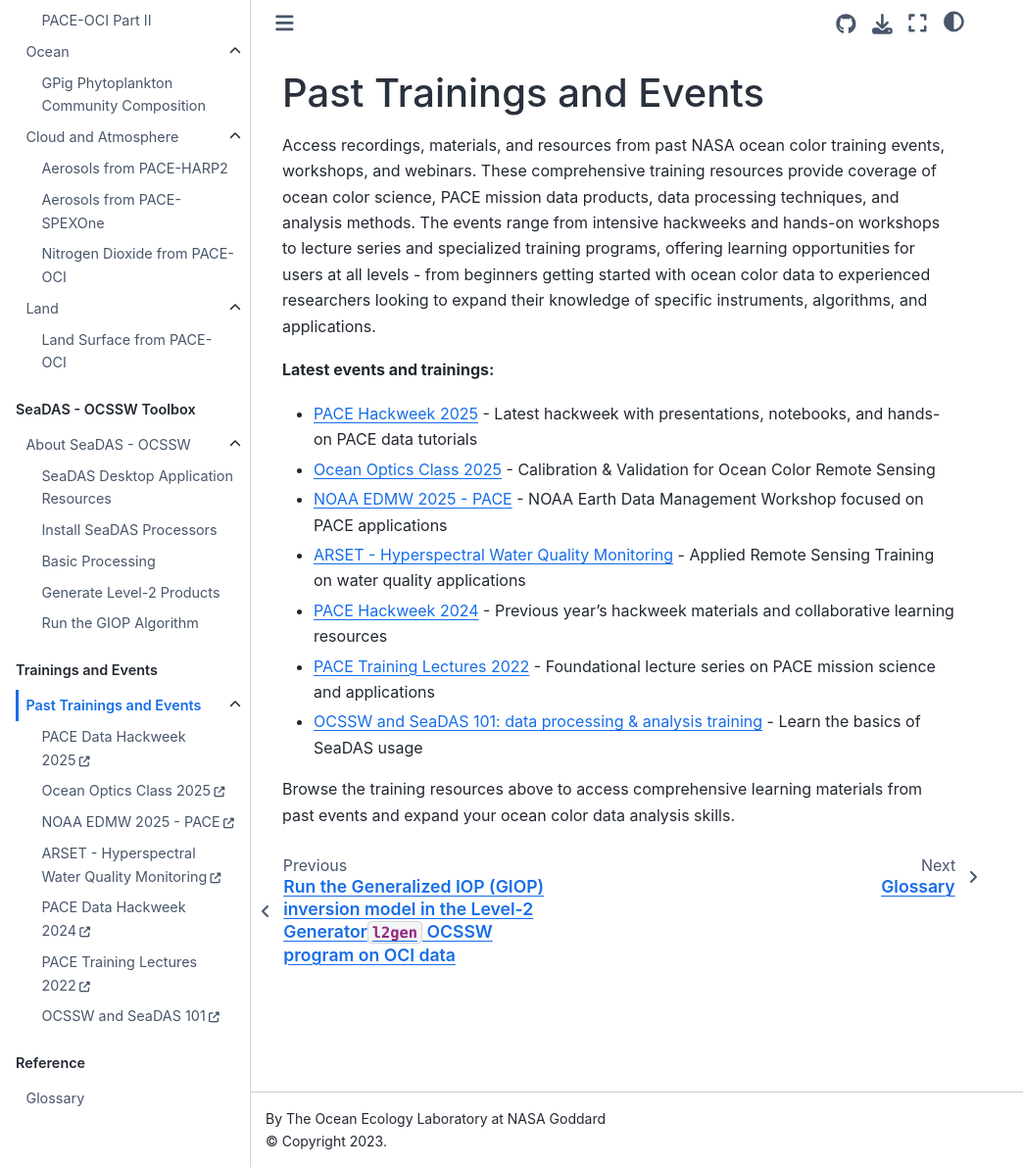
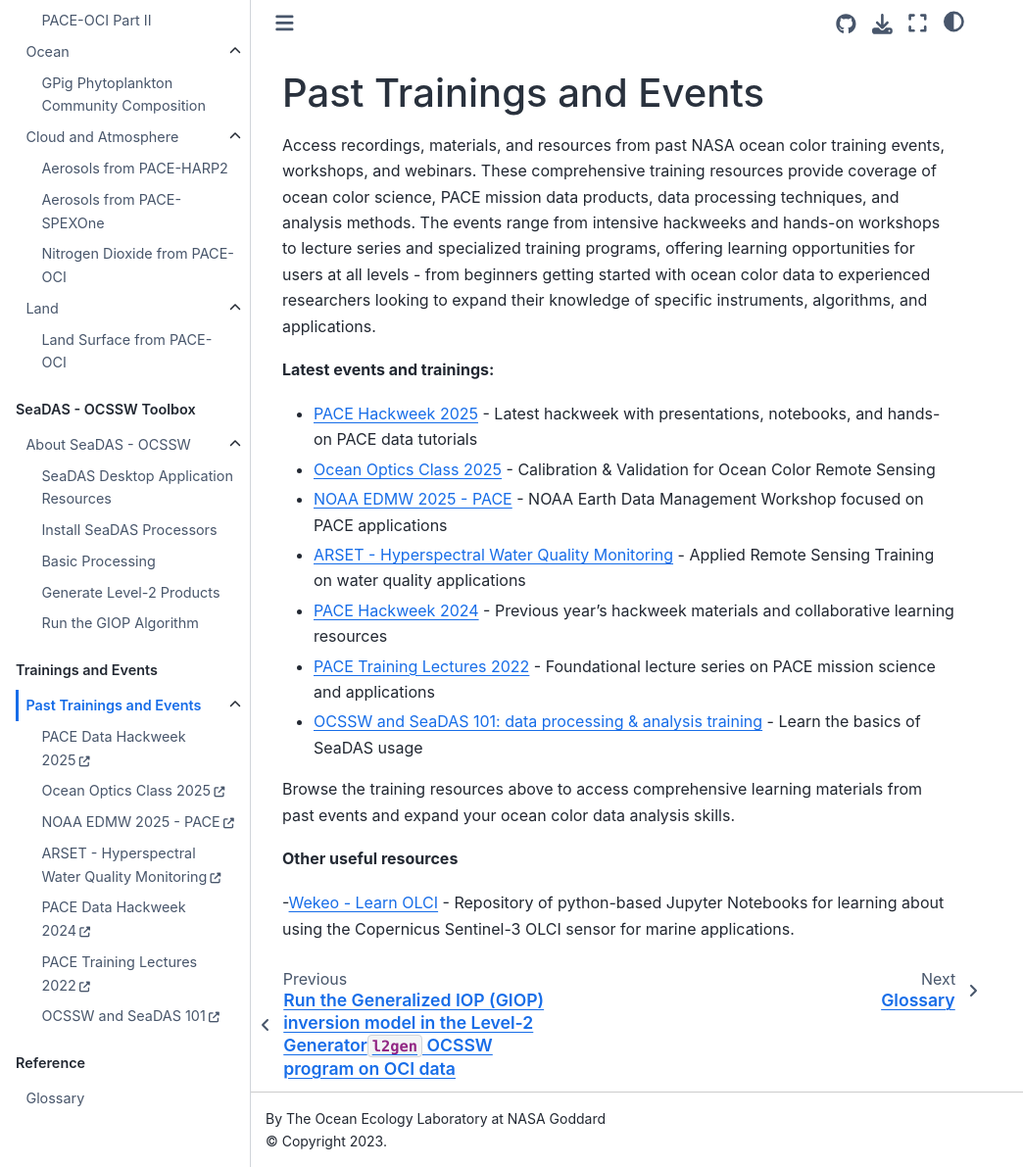
Before and after one commit to nasa/oceandata-notebooks, a Jupyter Book: the page built from docs/sections/past-trainings.md, in a window 1280 px wide and 1191 px high. Shown: the whole window at 98% size, without its empty margins (0-1044 px from the left). Built offline with Jupyter Book 1.0.4 settings and Sphinx 7.4.7 and the Sphinx Book theme 1.1.4, drawn with Linux system fonts in a browser that asks for light colours.

Commit message:
Edit home and trainings pages
-Added SeaDAS videos card to home page
-Added link to Wekeo OLCI in the past trainings page under a new section named "Other useful resources"

```diff
--- a/docs/sections/past-trainings.md
+++ b/docs/sections/past-trainings.md
@@ -13,3 +13,7 @@
 - [OCSSW and SeaDAS 101: data processing & analysis training](https://seadas.gsfc.nasa.gov/tutorials/seadas101/) - Learn the basics of SeaDAS usage
 
 Browse the training resources above to access comprehensive learning materials from past events and expand your ocean color data analysis skills.
+
+**Other useful resources**
+
+-[Wekeo - Learn OLCI](https://github.com/wekeo/learn-olci) - Repository of python-based Jupyter Notebooks for learning about using the Copernicus Sentinel-3 OLCI sensor for marine applications.
```
Also changed, not shown: docs/index.md (+16 -2 lines).
